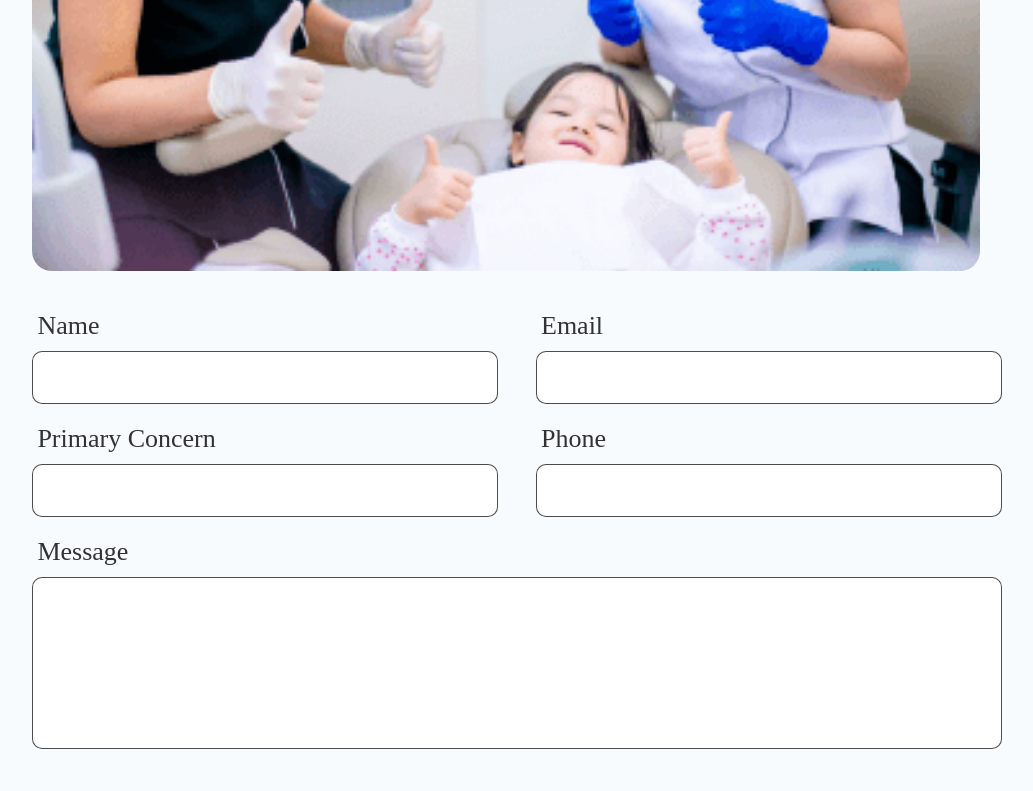
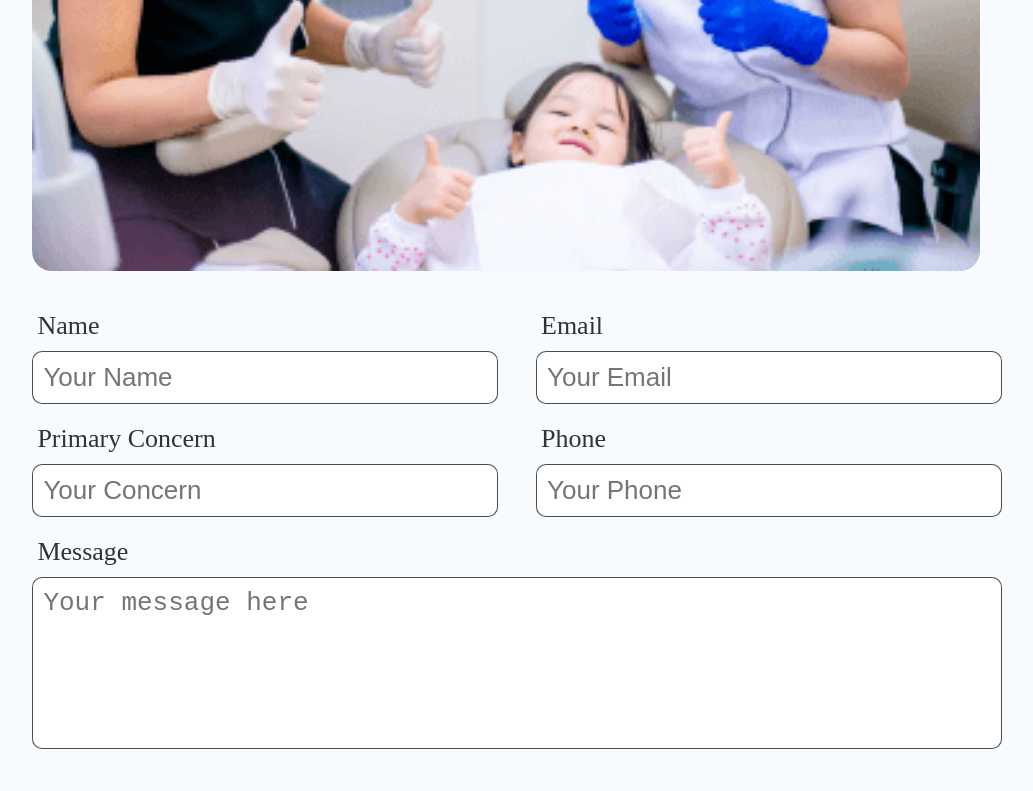
Before and after one commit to idenispankov/lake_mead_dental_next_js, a Next.js app: page / in a window 1280 px wide. Shown: the part 5539-6330 px from the top of the page, without its empty margins (134-1167 px from the left). Built offline with nearby package versions, Linux system fonts and the light colour scheme.

Commit message:
placeholders to form added for accesibility

```diff
--- a/components/ContactUs/ContactUs.js
+++ b/components/ContactUs/ContactUs.js
@@ -83,6 +83,7 @@ export default function ContactUs() {
                   name='name'
                   maxLength={20}
                   value={name}
+                  placeholder='Your Name'
                 />
               </div>
               <div className={styles.label__inputs}>
@@ -96,6 +97,7 @@ export default function ContactUs() {
                   name='email'
                   maxLength={20}
                   value={email}
+                  placeholder='Your Email'
                 />
               </div>
             </div>
@@ -112,6 +114,7 @@ export default function ContactUs() {
                   name='concern'
                   maxLength={20}
                   value={concern}
+                  placeholder='Your Concern'
                 />
               </div>
               <div className={styles.label__inputs}>
@@ -125,6 +128,7 @@ export default function ContactUs() {
                   name='phone'
                   maxLength='20'
                   value={phone}
+                  placeholder='Your Phone'
                 />
               </div>
             </div>
@@ -136,7 +140,7 @@ export default function ContactUs() {
               onChange={(e) => setMessage(e.target.value)}
               className={styles.form__textarea}
               type='text'
-              placeholder=''
+              placeholder='Your message here'
               name='message'
               maxLength={500}
               value={message}
```
